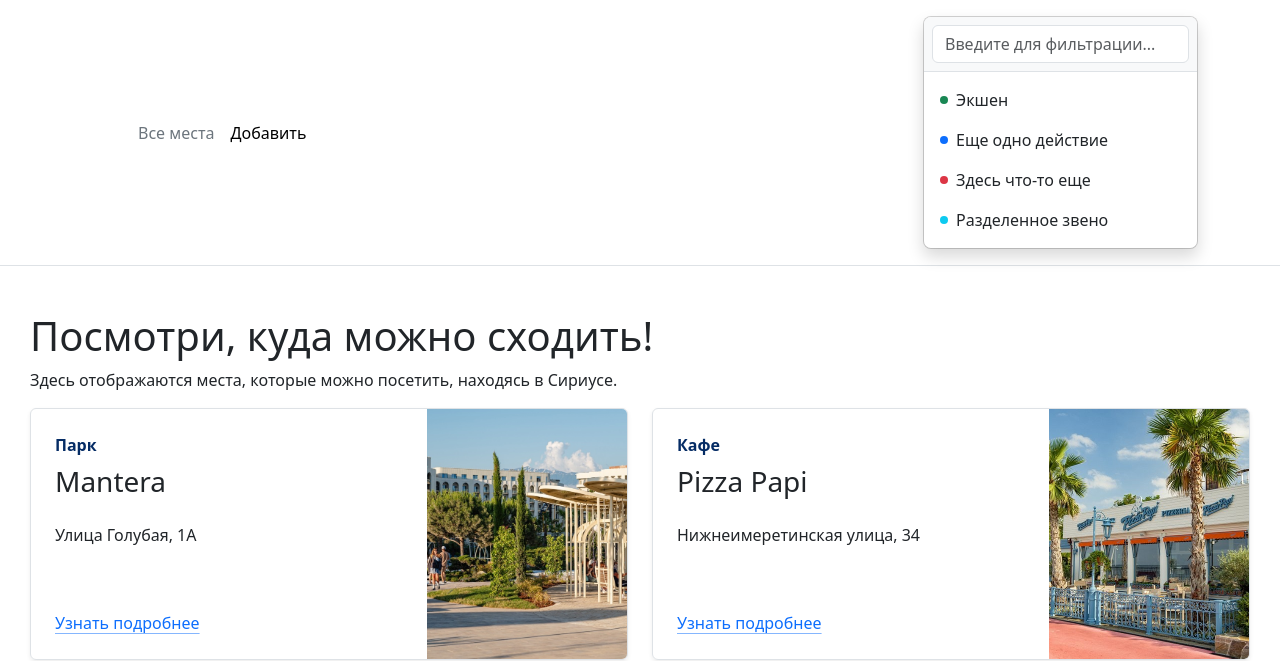
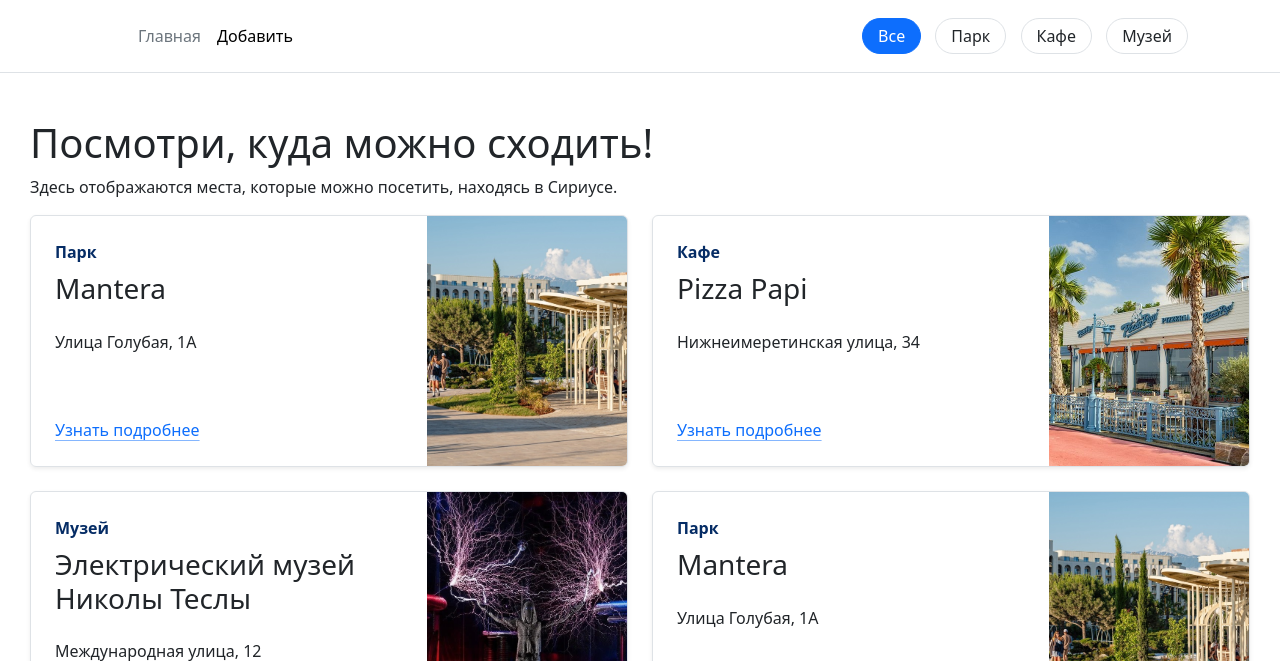
Before and after one commit to arina-minina/IT-raundProject, a Flask app: page / in a window 1280 px wide. Shown: the top 661 px of the page. Run offline with Flask 3, Linux system fonts and the light colour scheme.

Commit message:
day2 base.html
замена выпадающего списка на кнопки для фильрации и их  обработка

```diff
--- a/templates/base.html
+++ b/templates/base.html
@@ -3,83 +3,89 @@
 <head>
     <meta charset="UTF-8">
     <meta name="viewport" content="width=device-width, initial-scale=1">
-    <link href="https://cdn.jsdelivr.net/npm/bootstrap@5.3.7/dist/css/bootstrap.min.css" rel="stylesheet"
-          integrity="sha384-LN+7fdVzj6u52u30Kp6M/trliBMCMKTyK833zpbD+pXdCLuTusPj697FH4R/5mcr" crossorigin="anonymous">
+    <link href="https://cdn.jsdelivr.net/npm/bootstrap@5.3.7/dist/css/bootstrap.min.css" rel="stylesheet">
     <link rel="stylesheet" href="{{ url_for('static', filename='css/main.css') }}">
     <title>{% block title %}{% endblock %}</title>
+    <style>
+        /* стилизуем теговые кнопки фильтров */
+        .filter-label {
+            padding: 5px 15px;
+            border-radius: 20px;
+            cursor: pointer;
+            transition: all 0.3s;
+            border: 1px solid #dee2e6;
+            margin-right: 10px;
+        }
+        .filter-label:hover {
+            background-color: #f8f9fa; /* легкое подсвечивание при наведении курсора */
+        }
+        .filter-radio:checked + .filter-label {
+            background-color: #0d6efd;
+            color: white;
+            border-color: #0d6efd;
+        }
+        /* скрытие радиокнопок */
+        .filter-radio {
+            display: none;
+        }
+        .place-item {
+            transition: all 0.3s ease; /* плавные изменения свойств */
+        }
+    </style>
 </head>
 <body>
 <div class="main_container">
     <header class="p-3 mb-3 border-bottom">
         <div class="container">
-            <div class="d-flex flex-wrap align-items-center justify-content-center justify-content-lg-start"><a href="/"
-                                                                                                                class="d-flex align-items-center mb-2 mb-lg-0 link-body-emphasis text-decoration-none">
-                <svg class="bi me-2" width="40" height="32" role="img" aria-label="Bootstrap">
-                    <use xlink:href="#bootstrap"></use>
-                </svg>
-            </a>
+            <div class="d-flex flex-wrap align-items-center justify-content-between">
+                <a href="/" class="d-flex align-items-center mb-2 mb-lg-0 link-body-emphasis text-decoration-none">
+                    <svg class="bi me-2" width="40" height="32" role="img" aria-label="Bootstrap">
+                        <use xlink:href="#bootstrap"></use>
+                    </svg>
+                </a>
+
                 <ul class="nav col-12 col-lg-auto me-lg-auto mb-2 justify-content-center mb-md-0">
-                    <li><a href="{{ url_for('index') }}" class="nav-link px-2 link-secondary">
-                        <ya-tr-span data-index="25-0" data-translated="true" data-source-lang="en" data-target-lang="ru"
-                                    data-value="AllPlaces" data-translation="Все места" data-ch="0" data-type="trSpan"
-                                    style="visibility: inherit !important;">Все места
-                        </ya-tr-span>
-                    </a></li>
-                    <li><a href="{{ url_for('post') }}" class="nav-link px-2 link-body-emphasis">
-                        <ya-tr-span data-index="26-0" data-translated="true" data-source-lang="en" data-target-lang="ru"
-                                    data-value="Post" data-translation="Добавить" data-ch="0" data-type="trSpan"
-                                    style="visibility: inherit !important;">Добавить
-                        </ya-tr-span>
-                    </a></li>
+                    <li><a href="{{ url_for('index') }}" class="nav-link px-2 link-secondary">Главная</a></li>
+                    <li><a href="{{ url_for('post') }}" class="nav-link px-2 link-body-emphasis">Добавить</a></li>
                 </ul>
-                <div class="dropdown-menu d-block position-static pt-0 mx-0 rounded-3 shadow overflow-hidden w-280px"
-                     data-bs-theme="light">
-                    <form class="p-2 mb-2 bg-body-tertiary border-bottom"><input type="search" class="form-control"
-                                                                                 autocomplete="false"
-                                                                                 placeholder="Введите для фильтрации...">
-                    </form>
-                    <ul class="list-unstyled mb-0">
-                        <li><a class="dropdown-item d-flex align-items-center gap-2 py-2" href="#"> <span
-                                class="d-inline-block bg-success rounded-circle p-1"></span>
-                            <ya-tr-span data-index="9-0" data-translated="true" data-source-lang="en"
-                                        data-target-lang="ru" data-value=" Action " data-translation=" Экшен "
-                                        data-ch="0" data-type="trSpan" data-selected="false"
-                                        style="visibility: inherit !important;"> Экшен
-                            </ya-tr-span>
-                        </a></li>
-                        <li><a class="dropdown-item d-flex align-items-center gap-2 py-2" href="#"> <span
-                                class="d-inline-block bg-primary rounded-circle p-1"></span>
-                            <ya-tr-span data-index="10-0" data-translated="true" data-source-lang="en"
-                                        data-target-lang="ru" data-value=" Another action "
-                                        data-translation=" Еще одно действие " data-ch="0" data-type="trSpan"
-                                        style="visibility: inherit !important;"> Еще одно действие
-                            </ya-tr-span>
-                        </a></li>
-                        <li><a class="dropdown-item d-flex align-items-center gap-2 py-2" href="#"> <span
-                                class="d-inline-block bg-danger rounded-circle p-1"></span>
-                            <ya-tr-span data-index="11-0" data-translated="true" data-source-lang="en"
-                                        data-target-lang="ru" data-value=" Something else here "
-                                        data-translation=" Здесь что-то еще " data-ch="0" data-type="trSpan"
-                                        style="visibility: inherit !important;"> Здесь что-то еще
-                            </ya-tr-span>
-                        </a></li>
-                        <li><a class="dropdown-item d-flex align-items-center gap-2 py-2" href="#"> <span
-                                class="d-inline-block bg-info rounded-circle p-1"></span>
-                            <ya-tr-span data-index="12-0" data-translated="true" data-source-lang="en"
-                                        data-target-lang="ru" data-value=" Separated link "
-                                        data-translation=" Разделенное звено " data-ch="0" data-type="trSpan"
-                                        data-selected="false" style="visibility: inherit !important;"> Разделенное звено
-                            </ya-tr-span>
-                        </a></li>
-                    </ul>
+
+                <div class="filter-container">
+                    <input type="radio" name="filter" class="filter-radio" id="filter-all" checked>
+                    <label for="filter-all" class="filter-label">Все</label>
+                    {% for category in categories %}
+                    <input type="radio" name="filter" class="filter-radio" id="filter-{{ category }}">
+                    <label for="filter-{{ category }}" class="filter-label">{{ category }}</label>
+                    {% endfor %}
                 </div>
-
             </div>
         </div>
     </header>
+
     <div class="place">
         {% block content %}{% endblock %}
     </div>
 </div>
+
+<script> // интерактивная фильтрация элементов на странице
+document.addEventListener('DOMContentLoaded', function() { // код выполнится только после полной загрузки структуры HTML-страницы
+    const filterRadios = document.querySelectorAll('.filter-radio'); // получение всех радиокнопок
+    const placeItems = document.querySelectorAll('.place-item'); // получение всех фильтруемых элементов
+
+    filterRadios.forEach(radio => {
+        radio.addEventListener('change', function() { // для каждой радиокнопки добавляется обработчик события change
+            const selectedValue = this.id.replace('filter-', ''); // извлекается значение фильтра из ID радиокнопки
+
+            // фильтрация элементов
+            placeItems.forEach(item => {
+                if (selectedValue === 'all' || item.dataset.category === selectedValue) {
+                    item.style.display = 'block';
+                } else {
+                    item.style.display = 'none';
+                }
+            });
+        });
+    });
+});
+</script>
 </body>
 </html>
```
